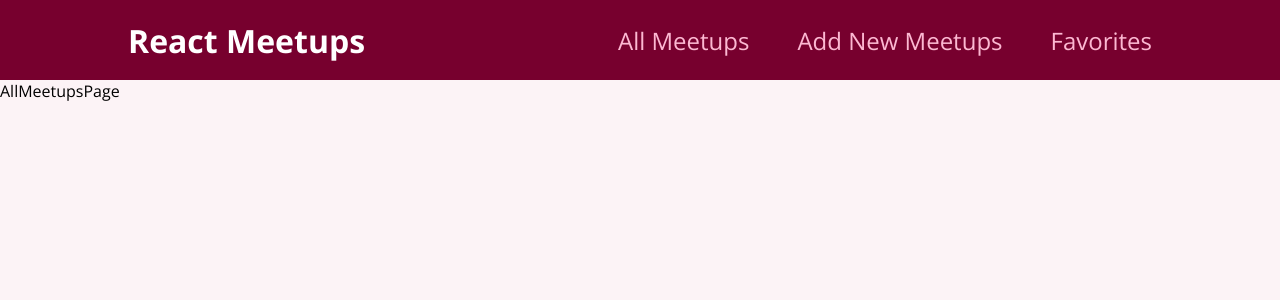
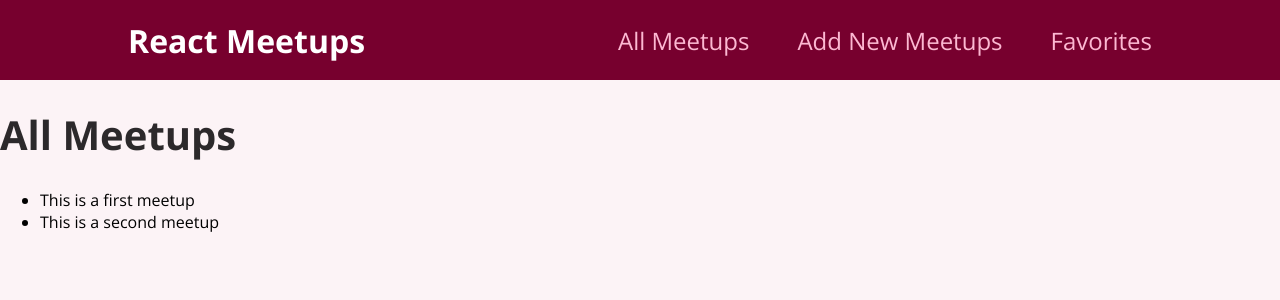
Before and after one commit to MChiancone/react-course, a React (Create React App) app: page / in a window 1280 px wide. Shown: the top 300 px of the page. Built offline with nearby package versions, Linux system fonts and the light colour scheme.

Commit message:
Output of Lists and Data

```diff
--- a/src/pages/AllMeetups.js
+++ b/src/pages/AllMeetups.js
@@ -1,7 +1,35 @@
 import React from 'react';
+import { Link } from 'react-router-dom';
+const DUMMY_DATA = [
+  {
+    id: 'm1',
+    title: 'This is a first meetup',
+    image:
+      'https://upload.wikimedia.org/wikipedia/commons/thumb/d/d3/Stadtbild_M%C3%BCnchen.jpg/2560px-Stadtbild_M%C3%BCnchen.jpg',
+    address: 'Meetupstreet 5, 12345 Meetup City',
+    description: 'This is a first, amazing meetup which you definitely should not miss. It will be a lot of fun!',
+  },
+  {
+    id: 'm2',
+    title: 'This is a second meetup',
+    image:
+      'https://upload.wikimedia.org/wikipedia/commons/thumb/d/d3/Stadtbild_M%C3%BCnchen.jpg/2560px-Stadtbild_M%C3%BCnchen.jpg',
+    address: 'Meetupstreet 5, 12345 Meetup City',
+    description: 'This is a first, amazing meetup which you definitely should not miss. It will be a lot of fun!',
+  },
+];
 
 const AllMeetupsPage = () => {
-  return <div>AllMeetupsPage</div>;
+  return (
+    <div>
+      <h1>All Meetups</h1>
+      <ul>
+        {DUMMY_DATA.map((meetup) => {
+          return <li key={meetup.id}>{meetup.title}</li>;
+        })}
+      </ul>
+    </div>
+  );
 };
 
 export default AllMeetupsPage;
```
